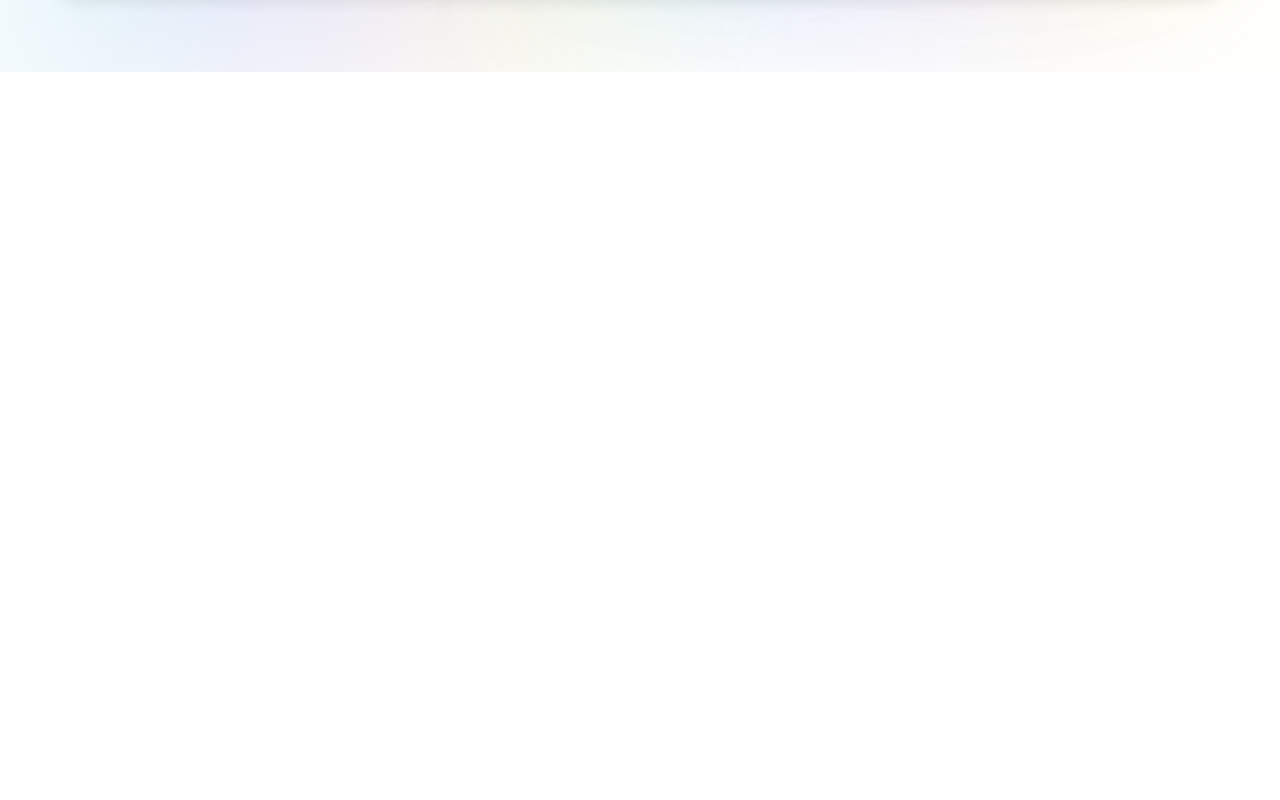
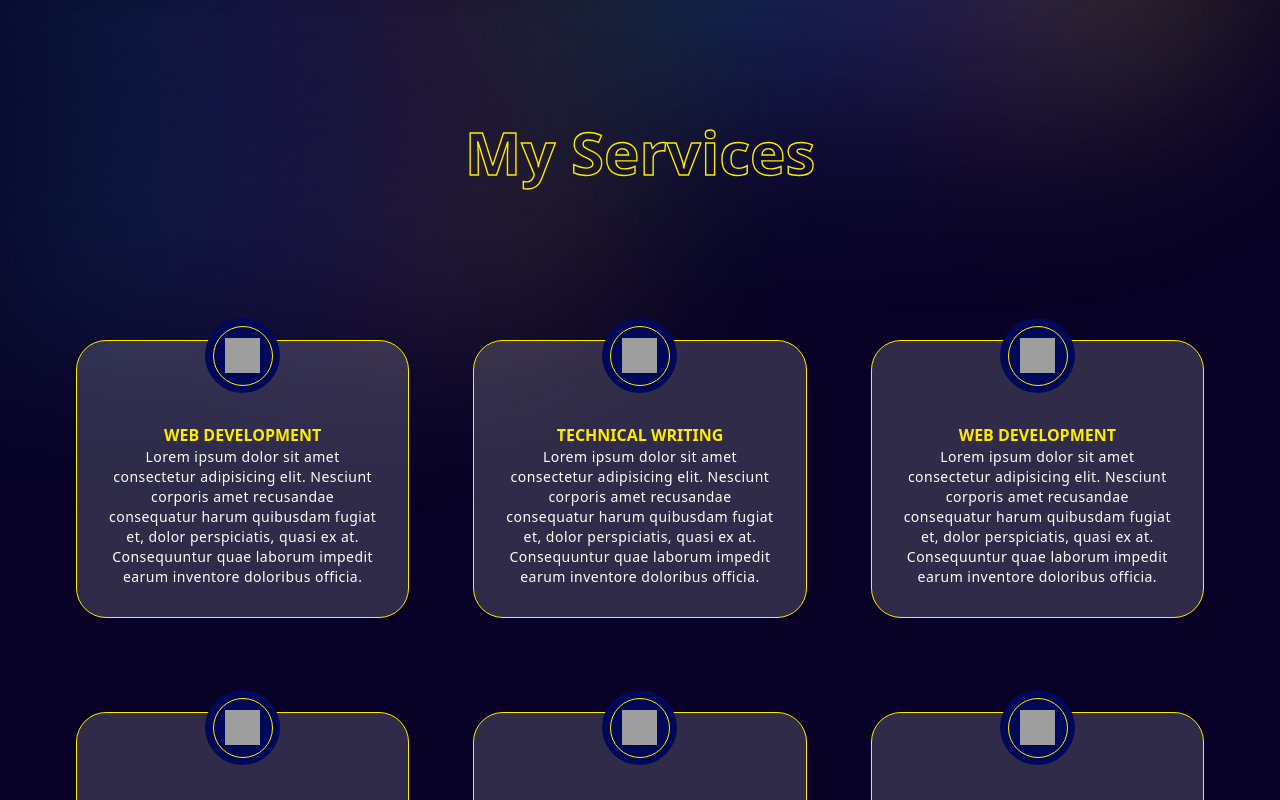
Before and after one commit to LevyAlves1532/model-portfolio, a Vue app: page / in a window 1280 px wide. Shown: the part 1040-1840 px from the top of the page. Before the commit the page ends 1112 px from the top, so only its background shows below. Built offline with nearby package versions, Linux system fonts and the light colour scheme; grey boxes are pictures that could not be loaded.

Commit message:
Creating services section

```diff
--- a/src/App.vue
+++ b/src/App.vue
@@ -3,6 +3,7 @@
     <Navbar />
     <HeroSection />
     <Counter />
+    <Services />
   </div>
 </template>
 
@@ -11,4 +12,5 @@
   const Navbar = defineAsyncComponent(() => import('@/components/layout/Navbar.vue'));
   const HeroSection = defineAsyncComponent(() => import('@/components/layout/HeroSection.vue'));
   const Counter = defineAsyncComponent(() => import('@/components/layout/Counter.vue'));
+  const Services = defineAsyncComponent(() => import('@/components/layout/Services.vue'));
 </script>
--- /dev/null
+++ b/src/components/UI/SectionHeader.vue
@@ -0,0 +1,22 @@
+<template>
+    <div class="relative">
+        <header class="absolute w-1/2 aspect-[16/5] -skew-x-12 rounded-full bg-gradient-to-r from-[#00c6cc] via-[#785ae4] to-secondary opacity-30 dark:opacity-20 blur-[100px] left-0 top-0 hidden md:block"></header>
+        <header class="absolute w-1/2 aspect-[16/5] -skew-x-12 rounded-full bg-gradient-to-r from-[#00c6cc] via-[#785ae4] to-secondary opacity-30 dark:opacity-20 blur-[100px] right-10 bottom-0 hidden md:block"></header>
+    </div>
+
+    <!-- Title -->
+     <h2 data-aos="fade-up" class="text-4xl md:text-5xl lg:text-6xl font-bold text-center text-secondary stroke-text text-stroke-primary dark:text-stroke-secondary">
+        {{ title }}
+     </h2>
+</template>
+
+<script setup>
+    import { defineProps } from 'vue';
+
+    defineProps({
+        title: {
+            type: String,
+            required: true,
+        },
+    });
+</script>
--- /dev/null
+++ b/src/components/layout/Services.vue
@@ -0,0 +1,76 @@
+<template>
+    <section id="services" class="relative text-white mt-32">
+        <SectionHeader title="My Services" />
+
+        <div class="mt-20 py-8 xl:px-16 px-4 sm:py-16 grid grid-cols-1 gap-6 pt-10 sm:grid-cols-2 md:gap-10 md:pt-12 lg:grid-cols-3">
+            <article class="px-[12px] mb-[24px]" v-for="element in services" :key="element.id">
+                <div
+                    data-aos="fade-up"
+                    :data-aos-delay="element.id * 100"
+                    class="mt-[30px] relative flex flex-col justify-center text-center rounded-[30px] border border-secondary dark:bg-[#ffffff29] bg-primary"
+                >
+                    <div class="mt-[-30px] flex justify-center relative">
+                        <div class="mt-[7px] p-[20px] relative bg-primary rounded-[50%]">
+                            <span class="h-[60px] w-[60px] m-auto border-[1px] border-solid border-secondary absolute top-[8px] left-[8px] rounded-[50%] inline-block z-[5]"></span>
+                            <img :src="element.icon" alt="services" class="h-[35px] w-[35px] relative z-[1]">
+                        </div>
+                    </div>
+
+                    <div class="p-[30px]">
+                        <h3 class="uppercase font-semibold text-secondary text-base">
+                            {{ element.name }}
+                        </h3>
+
+                        <p class="text-[14px] leading-[20px] text-white tracking-[0.03rem]">
+                            {{ element.description }}
+                        </p>
+                    </div>
+                </div>
+            </article>
+        </div>
+    </section>
+</template>
+
+<script setup>
+    import { ref } from 'vue';
+    import SectionHeader from '../UI/SectionHeader.vue';
+
+    const services = ref([
+        {
+            id: 1,
+            icon: 'https://img.icons8.com/ios-filled/100/daed1a/google-code.png',
+            name: 'Web Development',
+            description: 'Lorem ipsum dolor sit amet consectetur adipisicing elit. Nesciunt corporis amet recusandae consequatur harum quibusdam fugiat et, dolor perspiciatis, quasi ex at. Consequuntur quae laborum impedit earum inventore doloribus officia.',
+        },
+        {
+            id: 2,
+            icon: 'https://img.icons8.com/external-vectorslab-glyph-vectorslab/100/daed1a/external-Technical-Writing-mobile-app-development-vectorslab-glyph-vectorslab.png',
+            name: 'Technical Writing',
+            description: 'Lorem ipsum dolor sit amet consectetur adipisicing elit. Nesciunt corporis amet recusandae consequatur harum quibusdam fugiat et, dolor perspiciatis, quasi ex at. Consequuntur quae laborum impedit earum inventore doloribus officia.',
+        },
+        {
+            id: 3,
+            icon: 'https://img.icons8.com/ios-filled/100/daed1a/email-open.png',
+            name: 'Web Development',
+            description: 'Lorem ipsum dolor sit amet consectetur adipisicing elit. Nesciunt corporis amet recusandae consequatur harum quibusdam fugiat et, dolor perspiciatis, quasi ex at. Consequuntur quae laborum impedit earum inventore doloribus officia.',
+        },
+        {
+            id: 4,
+            icon: 'https://img.icons8.com/ios-filled/100/daed1a/email-open.png',
+            name: 'Web Development',
+            description: 'Lorem ipsum dolor sit amet consectetur adipisicing elit. Nesciunt corporis amet recusandae consequatur harum quibusdam fugiat et, dolor perspiciatis, quasi ex at. Consequuntur quae laborum impedit earum inventore doloribus officia.',
+        },
+        {
+            id: 5,
+            icon: 'https://img.icons8.com/ios-filled/100/daed1a/windows10-personalization.png',
+            name: 'Web Development',
+            description: 'Lorem ipsum dolor sit amet consectetur adipisicing elit. Nesciunt corporis amet recusandae consequatur harum quibusdam fugiat et, dolor perspiciatis, quasi ex at. Consequuntur quae laborum impedit earum inventore doloribus officia.',
+        },
+        {
+            id: 6,
+            icon: 'https://img.icons8.com/ios-filled/100/daed1a/web-design.png',
+            name: 'Web Development',
+            description: 'Lorem ipsum dolor sit amet consectetur adipisicing elit. Nesciunt corporis amet recusandae consequatur harum quibusdam fugiat et, dolor perspiciatis, quasi ex at. Consequuntur quae laborum impedit earum inventore doloribus officia.',
+        },
+    ]);
+</script>
```
